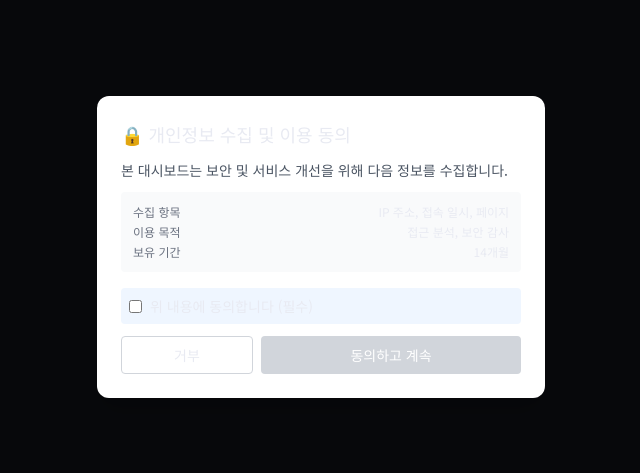
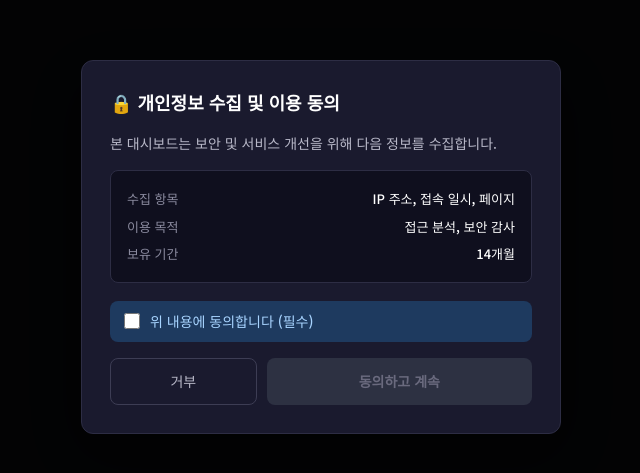
Before and after one commit to sekyungnetadmin/sales-dashboard, a Next.js app: page / in a window 1280 px wide. Shown: the part 153-626 px from the top of the page, without its empty margins (319-959 px from the left). Built offline with nearby package versions, Linux system fonts and the light colour scheme.

Commit message:
color change

```diff
--- a/components/ConsentGate.tsx
+++ b/components/ConsentGate.tsx
@@ -1,82 +1,140 @@
 'use client'
-import { useState, useEffect } from 'react'
+import { useState } from 'react'
 import Script from 'next/script'
 
 const GA_ID = 'G-M39XC8CXKQ'
 
 export default function ConsentGate({ children }: { children: React.ReactNode }) {
-  const [consent, setConsent] = useState<boolean | null>(null)
+  const [consent, setConsent] = useState(false)
   const [checked, setChecked] = useState(false)
-
-  useEffect(() => {
-    const saved = localStorage.getItem('ga_consent')
-    if (saved === 'true') {
-      setConsent(true)
-    } else {
-      setConsent(false)
-    }
-  }, [])
 
   const handleAccept = () => {
     if (!checked) return
-    localStorage.setItem('ga_consent', 'true')
-    localStorage.setItem('ga_consent_date', new Date().toISOString())
     setConsent(true)
   }
 
   const handleDecline = () => {
-    document.body.innerHTML = '<div style="display:flex;align-items:center;justify-content:center;height:100vh;font-family:sans-serif;color:#666;font-size:14px;">접근이 거부되었습니다.</div>'
+    document.body.innerHTML = '<div style="display:flex;align-items:center;justify-content:center;height:100vh;font-family:sans-serif;color:#888;font-size:14px;background:#0a0a0a;">접근이 거부되었습니다.</div>'
   }
 
-  // 초기 로딩 중
-  if (consent === null) {
-    return null
-  }
-
-  // 동의 안 한 경우 - 모달만 표시
-  if (consent === false) {
+  if (!consent) {
     return (
-      <div className="fixed inset-0 bg-black/50 flex items-center justify-center z-50 p-4">
-        <div className="bg-white rounded-xl p-6 max-w-md w-full shadow-xl">
-          <h3 className="text-lg font-medium mb-3 flex items-center gap-2">
+      <div style={{
+        position: 'fixed',
+        inset: 0,
+        background: 'rgba(0, 0, 0, 0.8)',
+        display: 'flex',
+        alignItems: 'center',
+        justifyContent: 'center',
+        zIndex: 9999,
+        padding: '1rem',
+      }}>
+        <div style={{
+          background: '#1a1a2e',
+          border: '1px solid #2d2d44',
+          borderRadius: '12px',
+          padding: '28px',
+          maxWidth: '480px',
+          width: '100%',
+          boxShadow: '0 20px 60px rgba(0,0,0,0.5)',
+          color: '#e5e5e5',
+        }}>
+          <h3 style={{
+            fontSize: '18px',
+            fontWeight: 600,
+            marginBottom: '16px',
+            color: '#ffffff',
+            display: 'flex',
+            alignItems: 'center',
+            gap: '8px',
+          }}>
             🔒 개인정보 수집 및 이용 동의
           </h3>
-          <p className="text-sm text-gray-600 mb-3">
+
+          <p style={{
+            fontSize: '14px',
+            color: '#b8b8c8',
+            marginBottom: '16px',
+            lineHeight: 1.6,
+          }}>
             본 대시보드는 보안 및 서비스 개선을 위해 다음 정보를 수집합니다.
           </p>
-          <div className="bg-gray-50 rounded p-3 text-xs space-y-1 mb-4">
-            <div className="flex justify-between">
-              <span className="text-gray-500">수집 항목</span>
-              <span>IP 주소, 접속 일시, 페이지</span>
+
+          <div style={{
+            background: '#0f0f1e',
+            border: '1px solid #2d2d44',
+            borderRadius: '8px',
+            padding: '14px 16px',
+            marginBottom: '18px',
+            fontSize: '13px',
+          }}>
+            <div style={{ display: 'flex', justifyContent: 'space-between', padding: '4px 0' }}>
+              <span style={{ color: '#8a8a9e' }}>수집 항목</span>
+              <span style={{ color: '#ffffff', fontWeight: 500 }}>IP 주소, 접속 일시, 페이지</span>
             </div>
-            <div className="flex justify-between">
-              <span className="text-gray-500">이용 목적</span>
-              <span>접근 분석, 보안 감사</span>
+            <div style={{ display: 'flex', justifyContent: 'space-between', padding: '4px 0' }}>
+              <span style={{ color: '#8a8a9e' }}>이용 목적</span>
+              <span style={{ color: '#ffffff', fontWeight: 500 }}>접근 분석, 보안 감사</span>
             </div>
-            <div className="flex justify-between">
-              <span className="text-gray-500">보유 기간</span>
-              <span>14개월</span>
+            <div style={{ display: 'flex', justifyContent: 'space-between', padding: '4px 0' }}>
+              <span style={{ color: '#8a8a9e' }}>보유 기간</span>
+              <span style={{ color: '#ffffff', fontWeight: 500 }}>14개월</span>
             </div>
           </div>
-          <label className="flex items-center gap-2 text-sm bg-blue-50 p-2 rounded mb-3 cursor-pointer">
+
+          <label style={{
+            display: 'flex',
+            alignItems: 'center',
+            gap: '10px',
+            fontSize: '14px',
+            background: '#1e3a5f',
+            color: '#a8d4ff',
+            padding: '10px 14px',
+            borderRadius: '8px',
+            marginBottom: '16px',
+            cursor: 'pointer',
+            fontWeight: 500,
+          }}>
             <input
               type="checkbox"
               checked={checked}
               onChange={(e) => setChecked(e.target.checked)}
+              style={{ width: '16px', height: '16px', cursor: 'pointer' }}
             />
             <span>위 내용에 동의합니다 (필수)</span>
           </label>
-          <div className="flex gap-2">
+
+          <div style={{ display: 'flex', gap: '10px' }}>
             <button
               onClick={handleDecline}
-              className="flex-1 border border-gray-300 rounded py-2 text-sm hover:bg-gray-50"
+              style={{
+                flex: 1,
+                background: 'transparent',
+                border: '1px solid #3d3d54',
+                color: '#b8b8c8',
+                borderRadius: '8px',
+                padding: '12px',
+                fontSize: '14px',
+                fontWeight: 500,
+                cursor: 'pointer',
+              }}
             >
               거부
             </button>
             <button
               onClick={handleAccept}
               disabled={!checked}
-              className="flex-[2] bg-black text-white rounded py-2 text-sm disabled:bg-gray-300 disabled:cursor-not-allowed"
+              style={{
+                flex: 2,
+                background: checked ? '#4f7cff' : '#2d3142',
+                color: checked ? '#ffffff' : '#6a6a7e',
+                border: 'none',
+                borderRadius: '8px',
+                padding: '12px',
+                fontSize: '14px',
+                fontWeight: 600,
+                cursor: checked ? 'pointer' : 'not-allowed',
+              }}
             >
               동의하고 계속
             </button>
@@ -86,7 +144,6 @@ export default function ConsentGate({ children }: { children: React.ReactNode })
     )
   }
 
-  // 동의한 경우 - GA 로드 + 사이트 표시
   return (
     <>
       <Script
```
